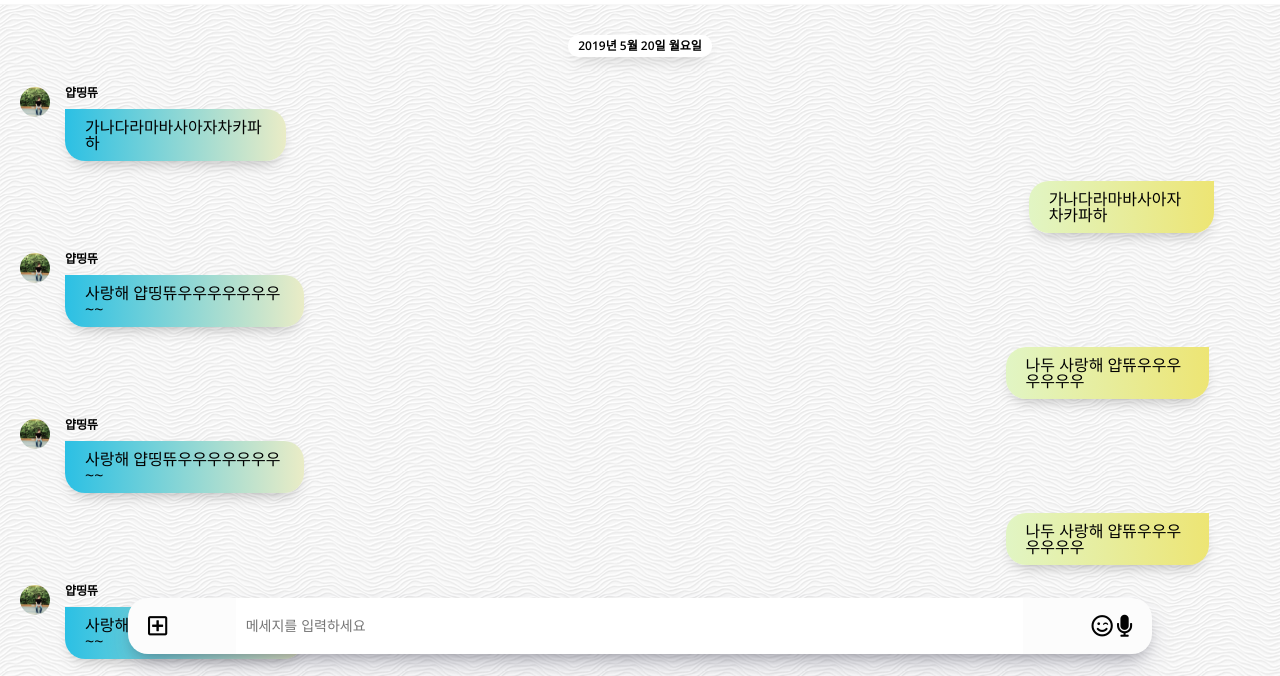
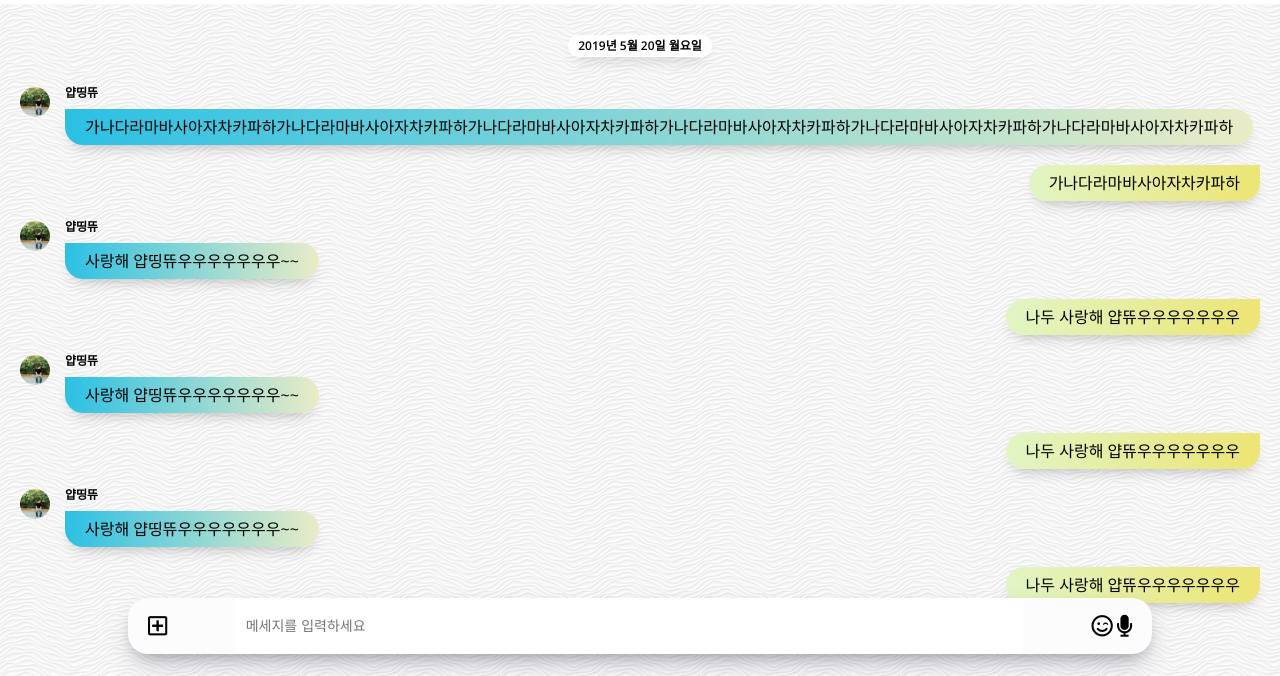
Before and after one commit to qkrjh0904/kakao-clone-v2.0, a plain HTML site: page chat.html in a window 1280 px wide. Shown: the part 96-772 px from the top of the page. Drawn offline with nearby package versions, Linux system fonts and the light colour scheme.

Commit message:
[수정] Adjust right side sapce of sent-message

```diff
--- a/CSS/chat.css
+++ b/CSS/chat.css
@@ -75,7 +75,7 @@
 }
 
 .message .message__content{
-    width: 80%;
+    width: 100%;
 }
 
 .incoming-message{
--- a/chat.html
+++ b/chat.html
@@ -44,7 +44,7 @@
                 <img src="./img/img1.jpg" class="g-avatar message__avatar">
                 <div class="message__content">
                     <span class="message__author">얍띵뜌</span>
-                    <span class="message__bubble">가나다라마바사아자차카파하</span>
+                    <span class="message__bubble">가나다라마바사아자차카파하가나다라마바사아자차카파하가나다라마바사아자차카파하가나다라마바사아자차카파하가나다라마바사아자차카파하가나다라마바사아자차카파하</span>
                 </div>
             </li>
             <li class="sent-message message">
```
